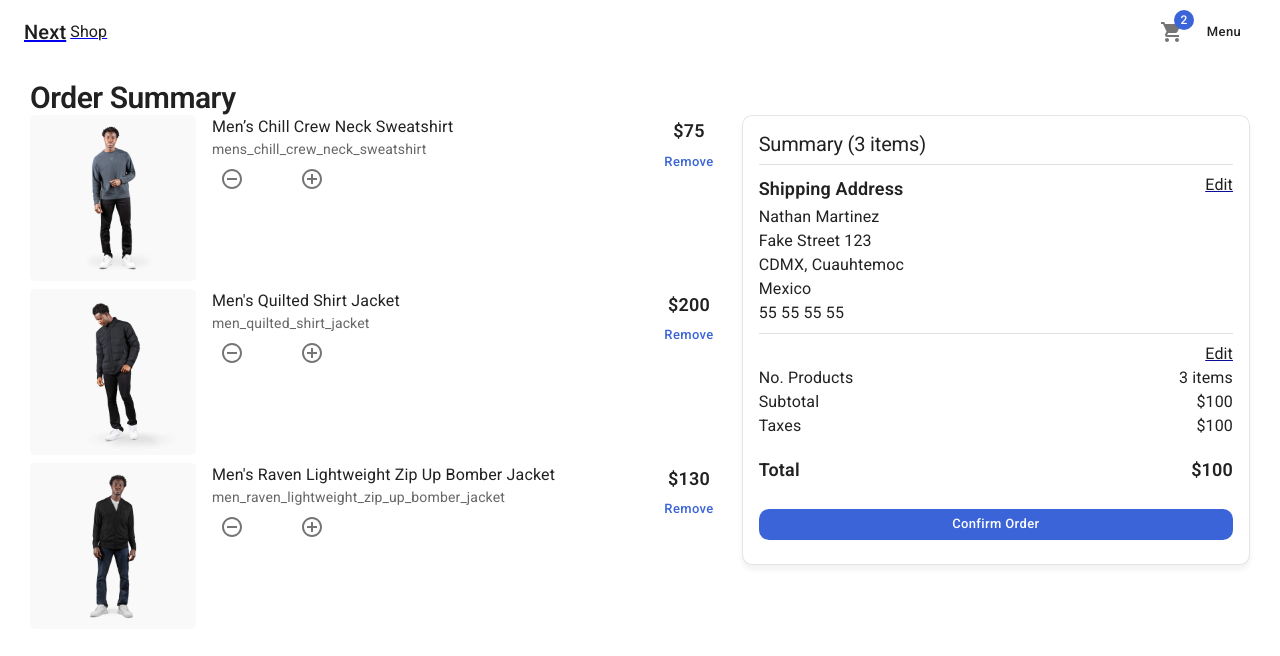
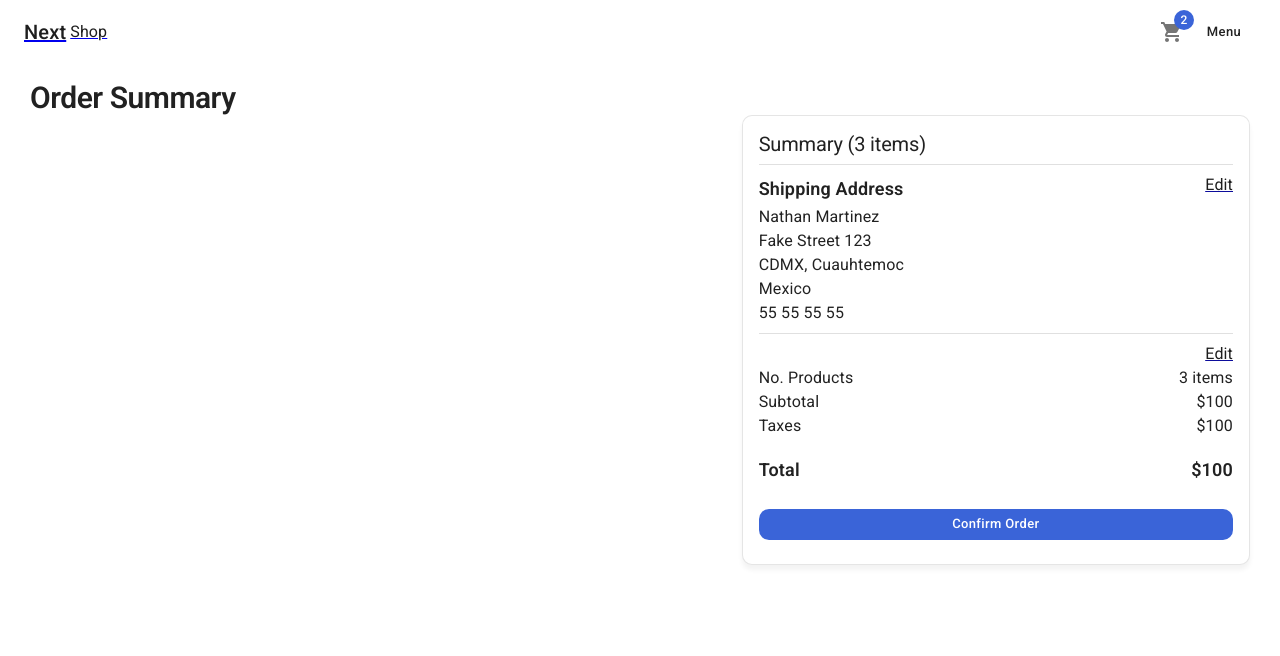
Before and after one commit to NathanMartinezC/next-js-shop, a Next.js app: page /checkout/summary in a window 1280 px wide. Shown: the top 656 px of the page. Built offline with nearby package versions, Linux system fonts and the light colour scheme.

Commit message:
Added update quantity in cart

```diff
--- a/components/cart/CartList.tsx
+++ b/components/cart/CartList.tsx
@@ -1,32 +1,36 @@
-import { FC } from "react"
+import { FC, useContext } from "react"
 import NextLink from "next/link"
 import { Grid, Card, Link, CardActionArea, CardMedia, Box, Typography, Button } from "@mui/material"
-import { initialData } from "@/database/products"
 import { ItemCounter } from "../ui"
+import { CartContext } from "@/context";
+import { ICartProduct } from "@/interfaces";
+import { on } from "events";
 
-const productsInCart = [
-    initialData.products[0],
-    initialData.products[1],
-    initialData.products[2],
-]
 
 interface Props {
     editable?: boolean;
 }
 
 export const CartList: FC<Props> = ({ editable = false}) => {
+
+    const { cart, updateCartQuantity } = useContext(CartContext);
+
+    const onNewQuantity = (product: ICartProduct, newQuantity: number) => {
+        product.quantity = newQuantity;
+        updateCartQuantity(product);
+    }
     return (
         <>
             {
-                productsInCart.map((product) => (
-                    <Grid container spacing={2} key={ product.slug } sx={{ mb: 1 }}>
+                cart.map((product) => (
+                    <Grid container spacing={2} key={ product.slug + product.size } sx={{ mb: 1 }}>
                         <Grid item xs={3}>
-                            <NextLink href="/product/slug" passHref>
+                            <NextLink href={`/product/${ product.slug }`} passHref>
                                 <Link component={"span"}>
                                     <CardActionArea>
                                         <CardMedia
                                             component="img"
-                                            image={ `/products/${ product.images[0] }` }
+                                            image={ `/products/${ product.image }` }
                                             alt={ product.slug }
                                             sx={{ borderRadius: '5px' }}
                                         />
@@ -41,8 +45,15 @@ export const CartList: FC<Props> = ({ editable = false}) => {
 
                                 {
                                     editable
-                                    ? <ItemCounter />
-                                    : <Typography variant="body1">1 item</Typography>
+                                    ? (
+                                        <ItemCounter
+                                            currentValue={ product.quantity }
+                                            maxValue={ 5 }
+                                            updatedQuantity={() => onNewQuantity(product, product.quantity)}
+                                        />
+                                    ) : (
+                                        <Typography variant="h5">{ product.quantity } items</Typography>
+                                    )
                                 }
                             </Box>
                         </Grid>
--- a/context/cart/CartContext.tsx
+++ b/context/cart/CartContext.tsx
@@ -5,6 +5,7 @@ interface ContextProps {
     cart: ICartProduct[];
 
     addProductToCart: (product: ICartProduct) => void;
+    updateCartQuantity: (product: ICartProduct) => void;
 }
 
 export const CartContext = createContext({} as ContextProps);
--- a/context/cart/CartProvider.tsx
+++ b/context/cart/CartProvider.tsx
@@ -49,10 +49,15 @@ export const CartProvider: FC<PropsWithChildren> = ({ children }) => {
 
     }
 
+    const updateCartQuantity = (product: ICartProduct) => {
+        dispatch({ type: '[CART] - UPDATE QUANTITY', payload: product });
+    }
+
     return (
         <CartContext.Provider value={{
             ...state,
-            addProductToCart
+            addProductToCart,
+            updateCartQuantity,
         }}>
             { children }
         </CartContext.Provider>
--- a/context/cart/cartReducer.ts
+++ b/context/cart/cartReducer.ts
@@ -6,6 +6,7 @@ type CartActionType =
     | { type: '[CART] - LOAD', payload: ICartProduct[] }
     | { type: '[CART] - ADD PRODUCT', payload: ICartProduct[] }
     | { type: '[CART] - LOAD FROM COOKIE', payload: ICartProduct[] }
+    | { type: '[CART] - UPDATE QUANTITY', payload: ICartProduct }
 
 export const cartReducer = (state: CartState, action: CartActionType): CartState => {
     switch (action.type) {
@@ -23,6 +24,16 @@ export const cartReducer = (state: CartState, action: CartActionType): CartState
                 ...state,
                 cart: [...action.payload]
             }
+        case '[CART] - UPDATE QUANTITY':
+            return {
+                ...state,
+                cart: state.cart.map((product) => {
+                    if( product._id !== action.payload._id ) return product;
+                    if( product.size !== action.payload.size ) return product;
+                    return action.payload;
+                })
+            }
+
         default:
             return state;
     }
```
